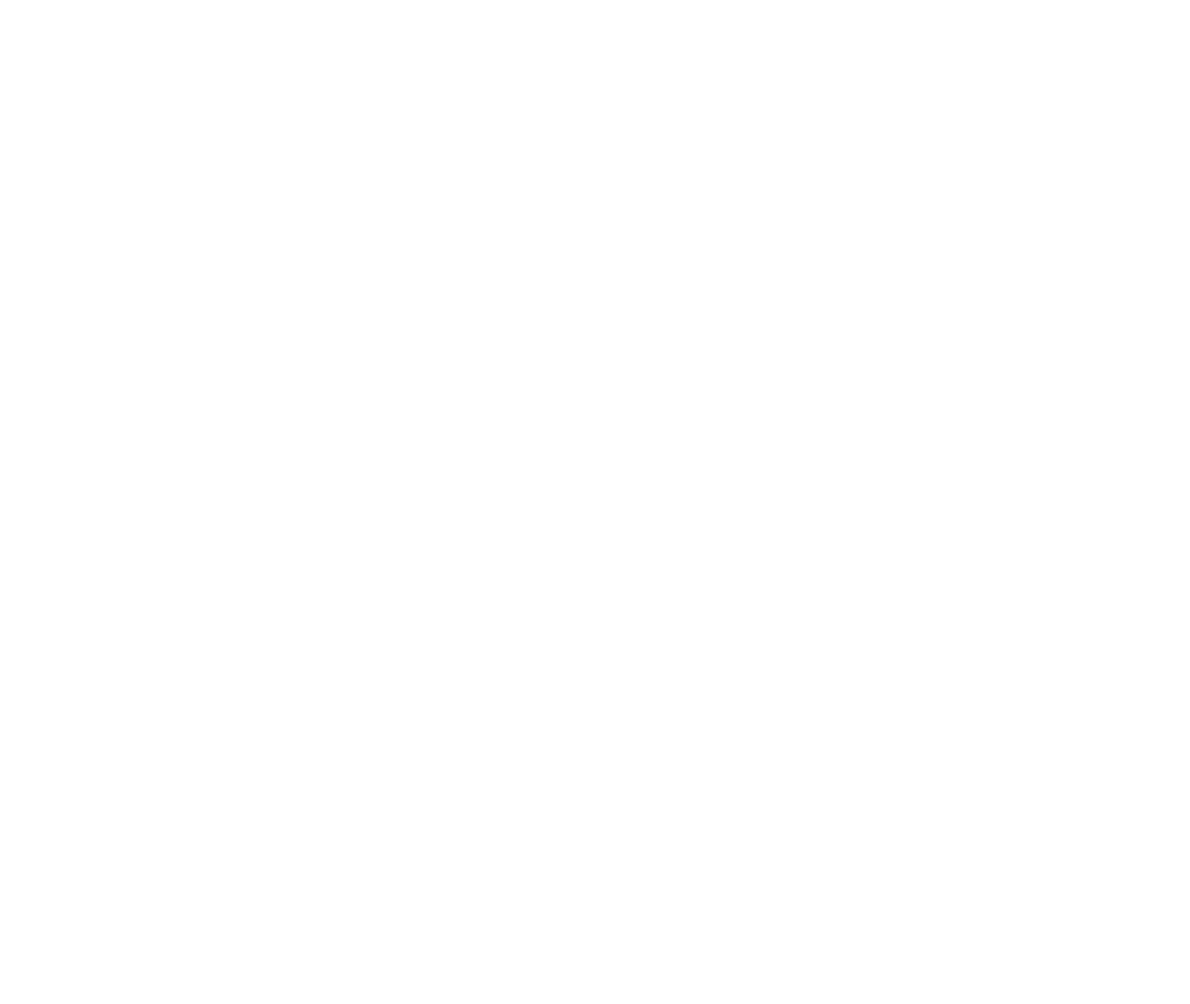
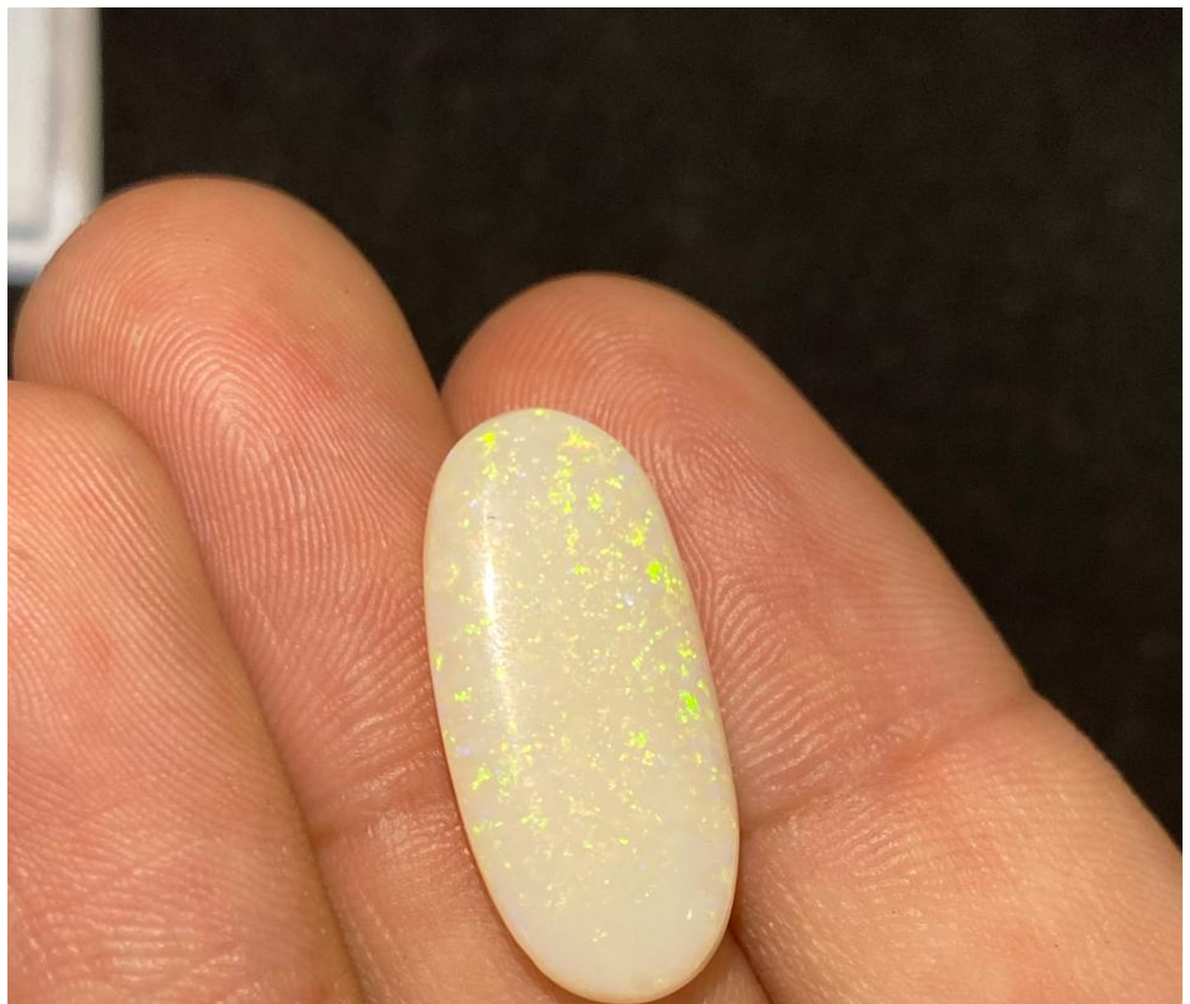
Before and after one commit to vagg17/GTL-CSZ56A215-29-, a plain HTML site: page index.html in a window 1280 px wide. Shown: the top 1080 px of the page at 93% size. Before the commit the page ends 800 px from the top, so only its background shows below. Drawn offline with Linux system fonts and the light colour scheme.

Commit message:
Update index.html

```diff
--- a/index.html
+++ b/index.html
@@ -9,7 +9,8 @@
     <title>GDAC</title>
 </head>
 <body>
-    <img class = "reportImage" src="report.png" alt="">
+    <img class = "reportImage" src="report.jpeg" alt="">
 
 </body>
+
 </html>
```
